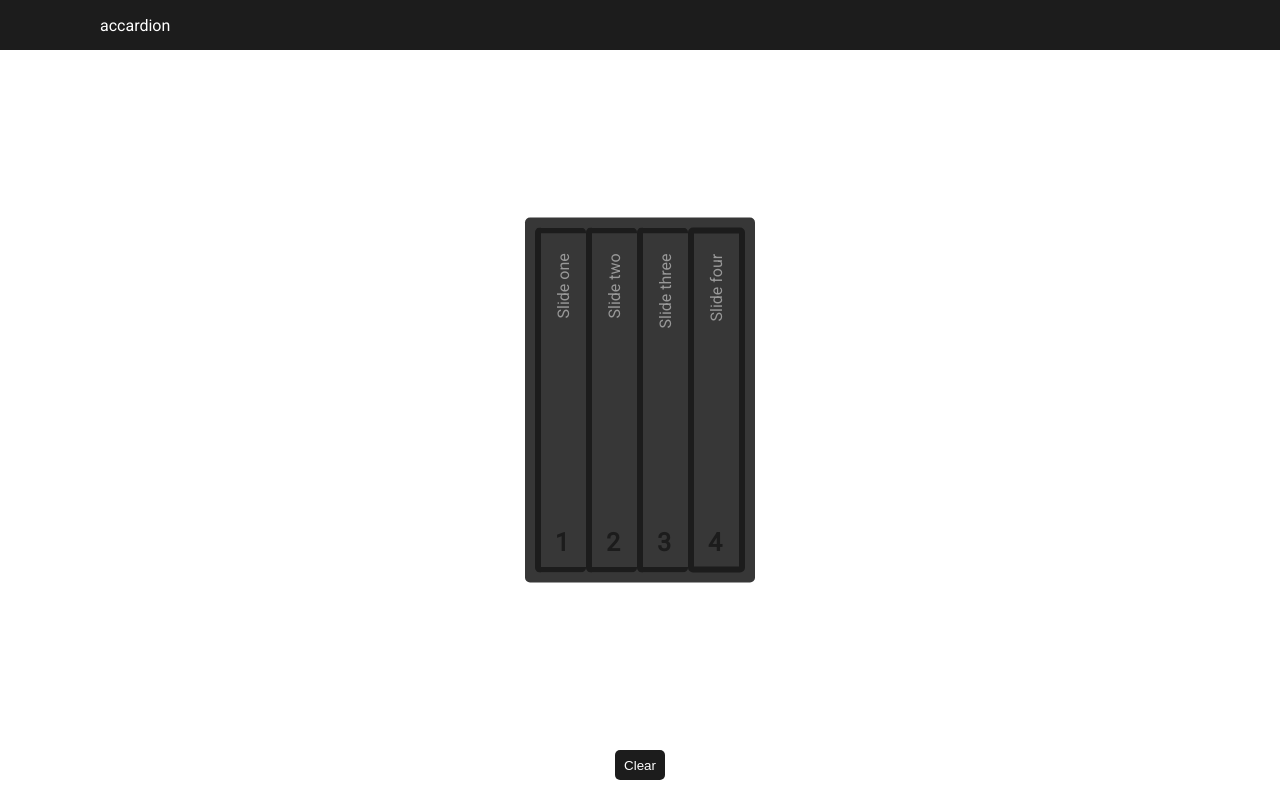
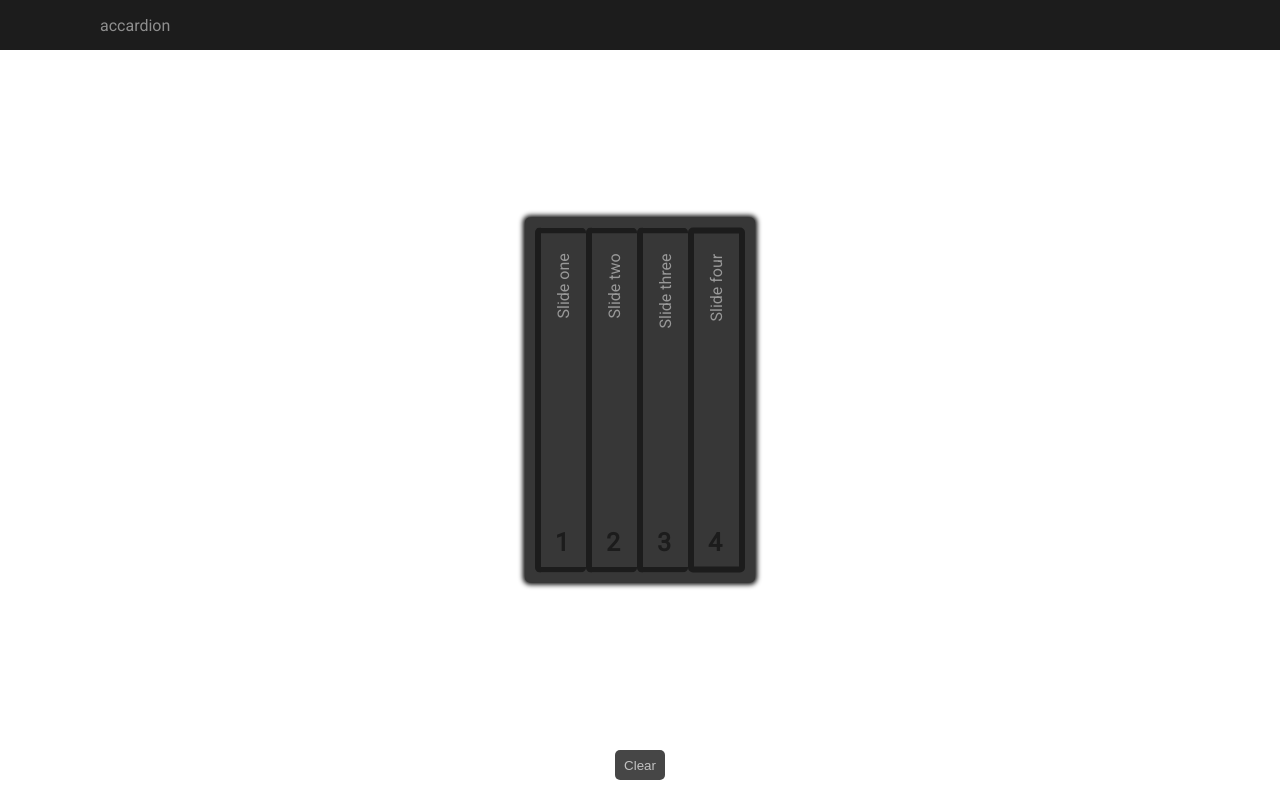
Before and after one commit to Icoder9699/easy-react, a React (Create React App) app: page /accardion in a window 1280 px wide. Built offline with nearby package versions, Linux system fonts and the light colour scheme.

Commit message:
accardion-done

```diff
--- a/src/App.css
+++ b/src/App.css
@@ -10,6 +10,7 @@
   background-color: #373737;
   border-radius: 5px;
   padding: 10px;
+  box-shadow: 0 0 5px 2px #000;
 }
 .accardion__item{
   position: relative;
@@ -63,8 +64,7 @@
 
 .btn {
   cursor: pointer;
-
-  color: #fff;
+  color: #c2c2c2;
   border: none;
   height: 30px;
   border-radius: 5px;
@@ -76,5 +76,5 @@
   left: 50%;
   transform: translate(-50%);
   width: 50px;
-  background-color: #1c1c1c;
+  background-color: #464646;
 }
--- a/src/App.js
+++ b/src/App.js
@@ -1,54 +1,15 @@
-import { useState } from 'react';
+import { Route } from 'react-router-dom';
 import './App.css';
+import Accardion from './components/Accardion/Accardion';
 
-import background from "./components/assets/images/bg.png"
 import Header from './components/Header/Header';
 
-const accardions = [
-  {
-    name:"Slide one",
-    id:1
-  },
-  {
-    name:"Slide two",
-    id:2
-  },
-  {
-    name:"Slide three",
-    id:3
-  },
-  {
-    name:"Slide four",
-    id:4
-  },
-]
 function App() {
-  const [activeItem, setActiveItem] = useState(null)
   return (
     <div className="App">
       <Header />
-        <button onClick={() => setActiveItem(null)} className="btn btn-accardion">
-          Clear
-        </button>
-      <div className="accardion">
-        {
-          accardions.map((accardion, index) => {
-            return (
-              <div className={`accardion__item ${accardion.id === activeItem && "active"}`} onClick={() => setActiveItem(accardion.id)}>
-                  <div className="accardion__item-title">
-                    {accardion.name}
-                  </div>
-                 {accardion.id === activeItem ? (
-                   <div className="accardion__item-content">
-                    <img src={background} alt="bg" />
-                  </div>
-                 ): null}
-                 <span>{accardion.id}</span>
-              </div>
-            )
-          })
-        }
-      </div>
+      <Route path="/accardion" component={Accardion} />
+
     </div>
   );
 }
--- /dev/null
+++ b/src/components/Accardion/Accardion.jsx
@@ -0,0 +1,52 @@
+import React, { useState } from 'react'
+import background from "../assets/images/bg.png"
+
+const accardions = [
+    {
+      name:"Slide one",
+      id:1
+    },
+    {
+      name:"Slide two",
+      id:2
+    },
+    {
+      name:"Slide three",
+      id:3
+    },
+    {
+      name:"Slide four",
+      id:4
+    },
+  ]
+export default function Accardion() {
+  const [activeItem, setActiveItem] = useState(null)
+
+
+    return (
+    <div>
+        <button onClick={() => setActiveItem(null)} className="btn btn-accardion">
+            Clear
+        </button>
+        <div className="accardion">
+            {
+            accardions.map((accardion, index) => {
+                return (
+                <div className={`accardion__item ${accardion.id === activeItem && "active"}`} onClick={() => setActiveItem(accardion.id)}>
+                    <div className="accardion__item-title">
+                        {accardion.name}
+                    </div>
+                    {accardion.id === activeItem ? (
+                    <div className="accardion__item-content">
+                        <img src={background} alt="bg" />
+                    </div>
+                    ): null}
+                    <span>{accardion.id}</span>
+                </div>
+                )
+            })
+            }
+        </div>
+    </div>
+    )
+}
--- a/src/components/Header/Header.jsx
+++ b/src/components/Header/Header.jsx
@@ -1,4 +1,5 @@
 import React from 'react'
+import {NavLink} from "react-router-dom"
 
 import './Header.scss';
 export default function Header() {
@@ -8,7 +9,9 @@ export default function Header() {
             <ul>
                 {links.map(link => (
                     <li>
-                        {link}
+                        <NavLink to="/accardion" activeClassName="active">
+                            {link}
+                        </NavLink>
                     </li>
                 ))}
             </ul>
--- a/src/components/Header/Header.scss
+++ b/src/components/Header/Header.scss
@@ -6,3 +6,16 @@ header{
     color: #fff;
     padding: 0 100px;
 }
+ul li {
+    cursor: pointer;
+    a{
+        text-decoration: none;
+        color: #fff;
+        &.active{
+            opacity: .5;
+        }
+    }
+    &:hover{
+        opacity: .8;
+    }
+}
```
